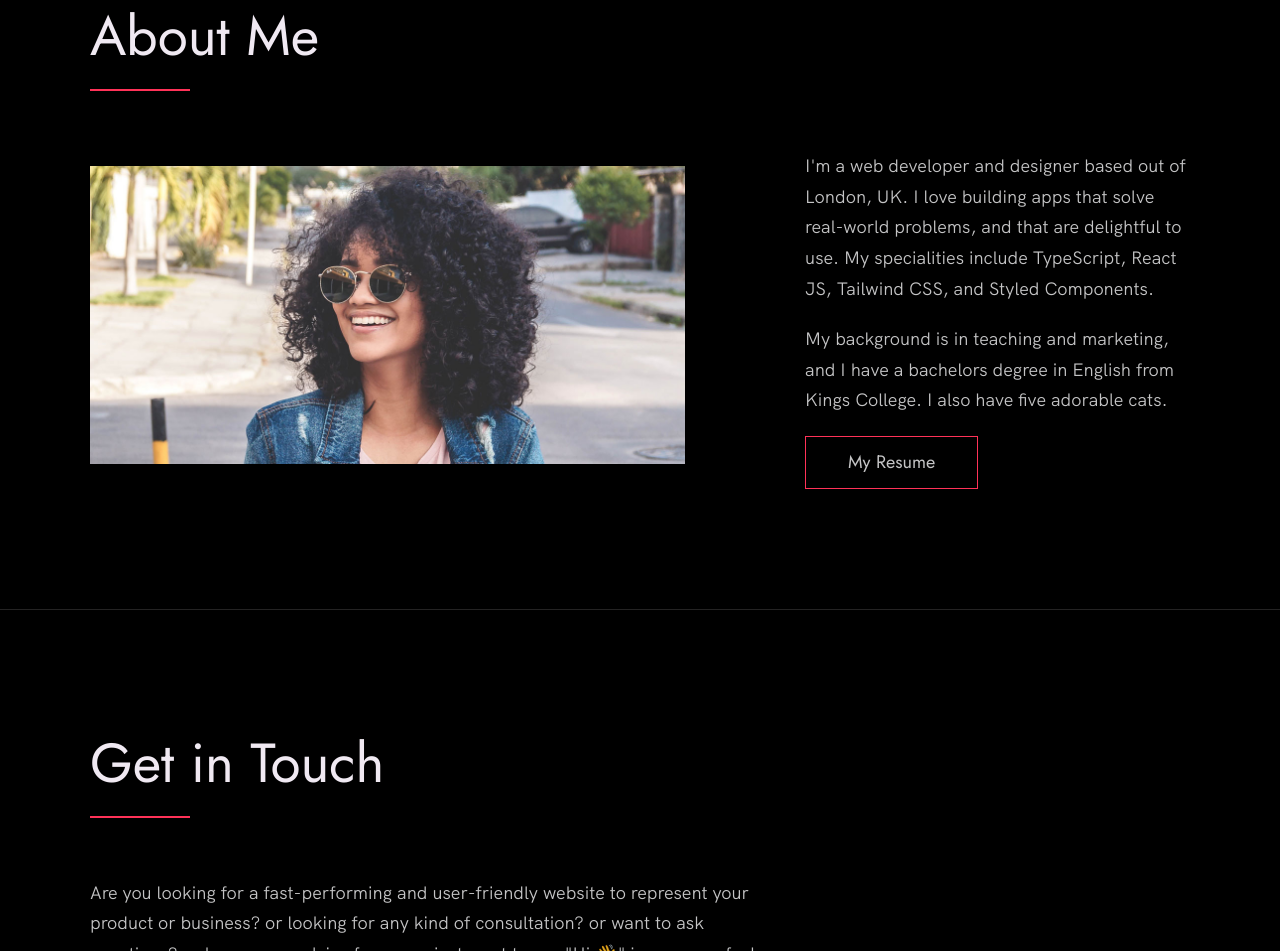
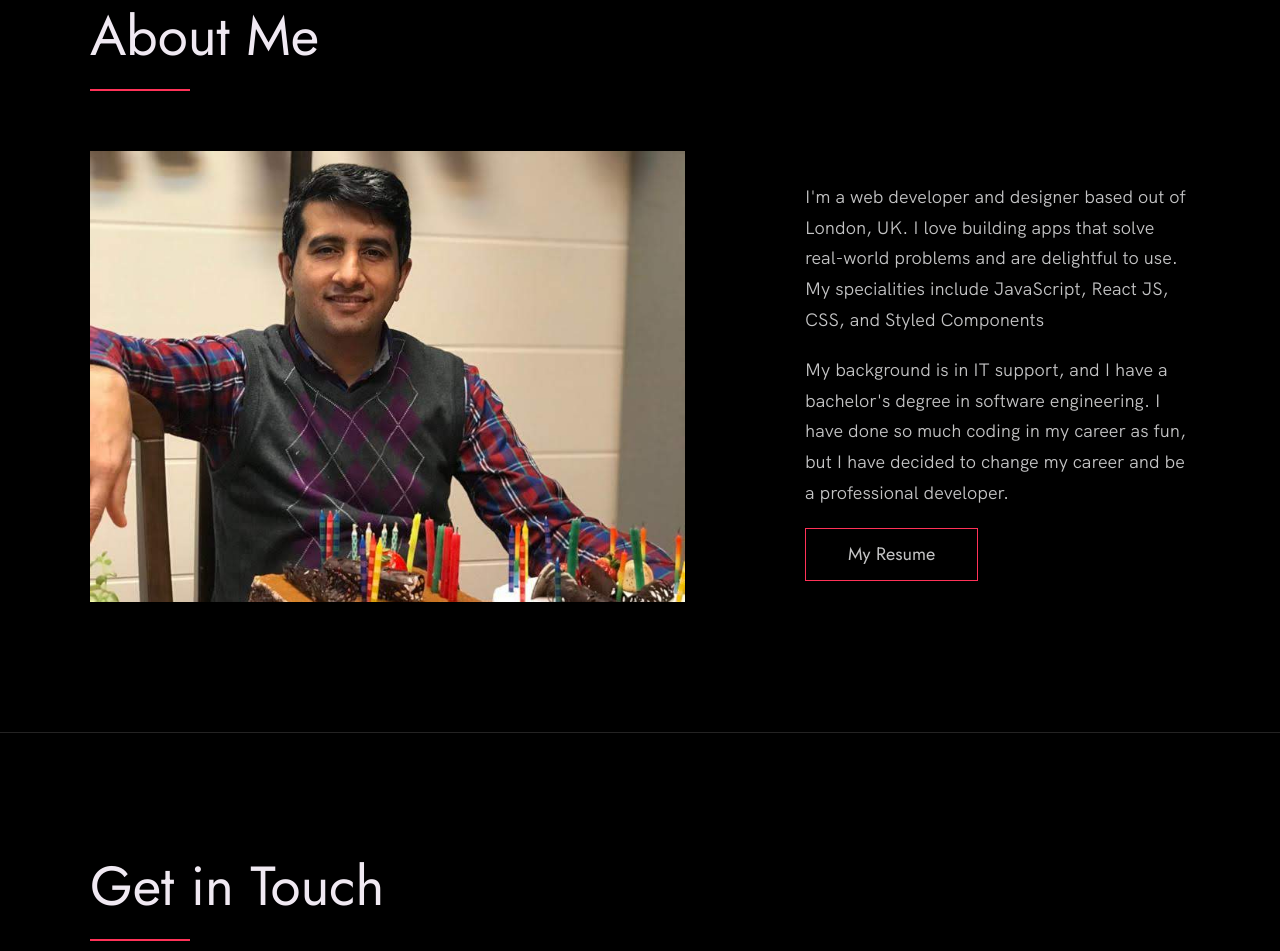
Before and after one commit to Ikamrava/my-portfolio, a website built with Vite: page index.html in a window 1280 px wide. Shown: the part 2734-3685 px from the top of the page. Built offline with nearby package versions, Linux system fonts and the light colour scheme.

Commit message:
chnagemypic

```diff
--- a/index.html
+++ b/index.html
@@ -141,21 +141,6 @@
       </div>
     </section>
 
-    <!-- ***** Clients ***** -->
-<!--
-    <section class="client" id="clients">
-      <div class="row">
-        <h2>Clients</h2>
-        <div class="client__logos">
-          <img src="./images/ronjones.png" class="client__logo" alt="Company 2" />
-          <img src="./images/goldengrid.png" class="client__logo" alt="Company 3" />
-          <img src="./images/bullseye.png" class="client__logo" alt="Company 1" />
-          <img src="./images/mighty-furnitures.png" class="client__logo" alt="Company 1" />
-          <img src="./images/fastlane.png" class="client__logo" alt="Company 3" />
-          <img src="./images/chippy.png" class="client__logo" alt="Company 1" />
-        </div>
-      </div>
-    </section> -->
 
     <!-- ***** About ***** -->
 
@@ -164,16 +149,17 @@
         <h2>About Me</h2>
         <div class="about__content">
           <div class="about__text">
-            <!-- Replace the below paragraph with info about yourself -->
-           I'm a web developer and designer based out of London, UK. I love building apps that solve real-world problems, and that are delightful to use. My specialities include TypeScript, React JS, Tailwind CSS, and Styled Components.</p>
-            <p>My background is in teaching and marketing, and I have a bachelors degree in English from Kings College. I also have five adorable cats.</p>
-            <!-- Provide a link to your resume -->
+
+          I'm a web developer and designer based out of London, UK. I love building apps that solve real-world problems and are
+          delightful to use. My specialities include JavaScript, React JS, CSS, and Styled Components</p>
+            <p>My background is in IT support, and I have a bachelor's degree in software engineering. I have done so much coding in my
+            career as fun, but I have decided to change my career and be a professional developer.</p>
             <a href="#" class="btn">My Resume</a>
           </div>
 
           <div class="about__photo-container">
-            <!-- Add a nice photo of yourself -->
-            <img class="about__photo" src="./images/jane.jpg" alt="" />
+
+            <img class="about__photo" src="./images/iman.jpg" alt="" />
           </div>
         </div>
       </div>
```
Also changed, not shown: images/iman.jpg (added).
